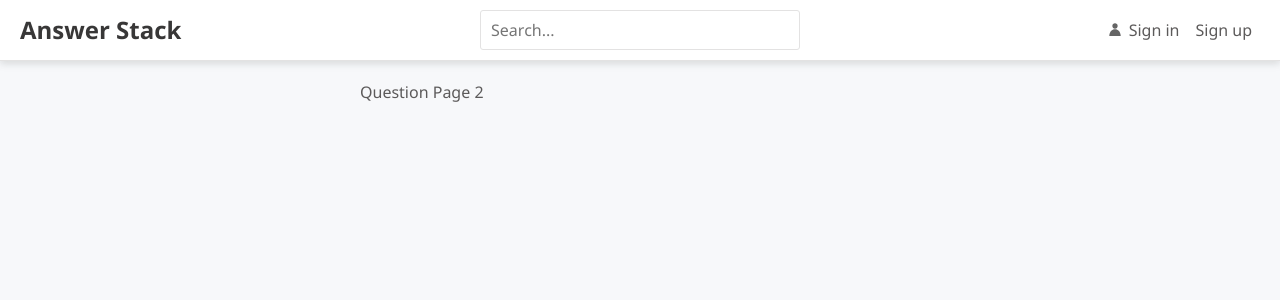
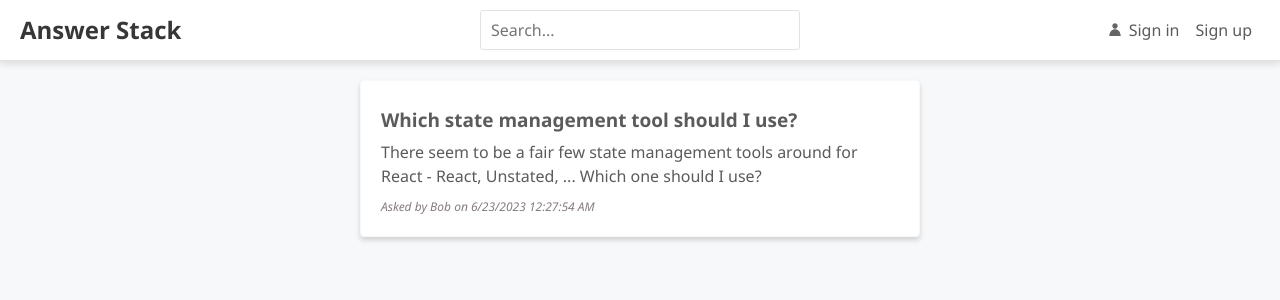
Before and after one commit to ikembakwem/answer-stack, a React (Vite) app: page /questions/2 in a window 1280 px wide. Shown: the top 300 px of the page. Built offline with nearby package versions, Linux system fonts and the light colour scheme.

Commit message:
Finished implementing the question card on QuestionPage

```diff
--- a/src/QuestionsData.ts
+++ b/src/QuestionsData.ts
@@ -64,3 +64,14 @@ function wait(ms: number): Promise<void> {
     setTimeout(resolve, ms)
   );
 }
+
+export const getQuestion = async (
+  questionId: number
+): Promise<QuestionData | null> => {
+  await wait(800);
+
+  const results = questions.filter(
+    (q) => q.questionId === questionId
+  );
+  return results.length === 0 ? null : results[0];
+};
--- a/src/ui/pages/QuestionPage.tsx
+++ b/src/ui/pages/QuestionPage.tsx
@@ -1,8 +1,75 @@
 import { Page } from "./Page";
 import { useParams } from "react-router";
+import {
+  QuestionData,
+  getQuestion,
+} from "../../QuestionsData";
+import { useEffect, useState } from "react";
+import styled from "@emotion/styled";
+import { gray3, gray6 } from "../../Styles";
 
 export const QuestionPage = () => {
+  const [question, setQuestion] =
+    useState<QuestionData | null>(null);
   const { questionId } = useParams();
 
-  return <Page>Question Page {questionId}</Page>;
+  useEffect(() => {
+    const doGetQuestion = async (
+      questionId: number
+    ) => {
+      const res = await getQuestion(questionId);
+      setQuestion(res);
+    };
+
+    if (questionId) {
+      doGetQuestion(Number(questionId));
+    }
+  }, [questionId]);
+
+  return (
+    <Page>
+      <Container>
+        <Title>
+          {question === null ? "" : question.title}
+        </Title>
+
+        {question !== null && (
+          <>
+            <Content>{question.content}</Content>
+            <AuthorAndTime>
+              {`Asked by ${
+                question.userName
+              } on ${question.created.toLocaleDateString()} ${question.created.toLocaleTimeString()}`}
+            </AuthorAndTime>
+          </>
+        )}
+      </Container>
+    </Page>
+  );
 };
+
+const AuthorAndTime = styled.div`
+  margin-top: 10px;
+  font-size: 12px;
+  font-style: italic;
+  color: ${gray3};
+`;
+
+const Content = styled.p`
+  margin-top: 0;
+  background-color: #fff;
+`;
+
+const Container = styled.div`
+  background-color: white;
+  padding: 15px 20px 20px 20px;
+  border-radius: 4px;
+  border: 1px solid ${gray6};
+  box-shadow: 0 3px 5px 0 rgba(0, 0, 0, 0.16);
+`;
+
+const Title = styled.div`
+  font-size: 19px;
+  font-weight: bold;
+  margin: 10px 0px 5px;
+`;
```
